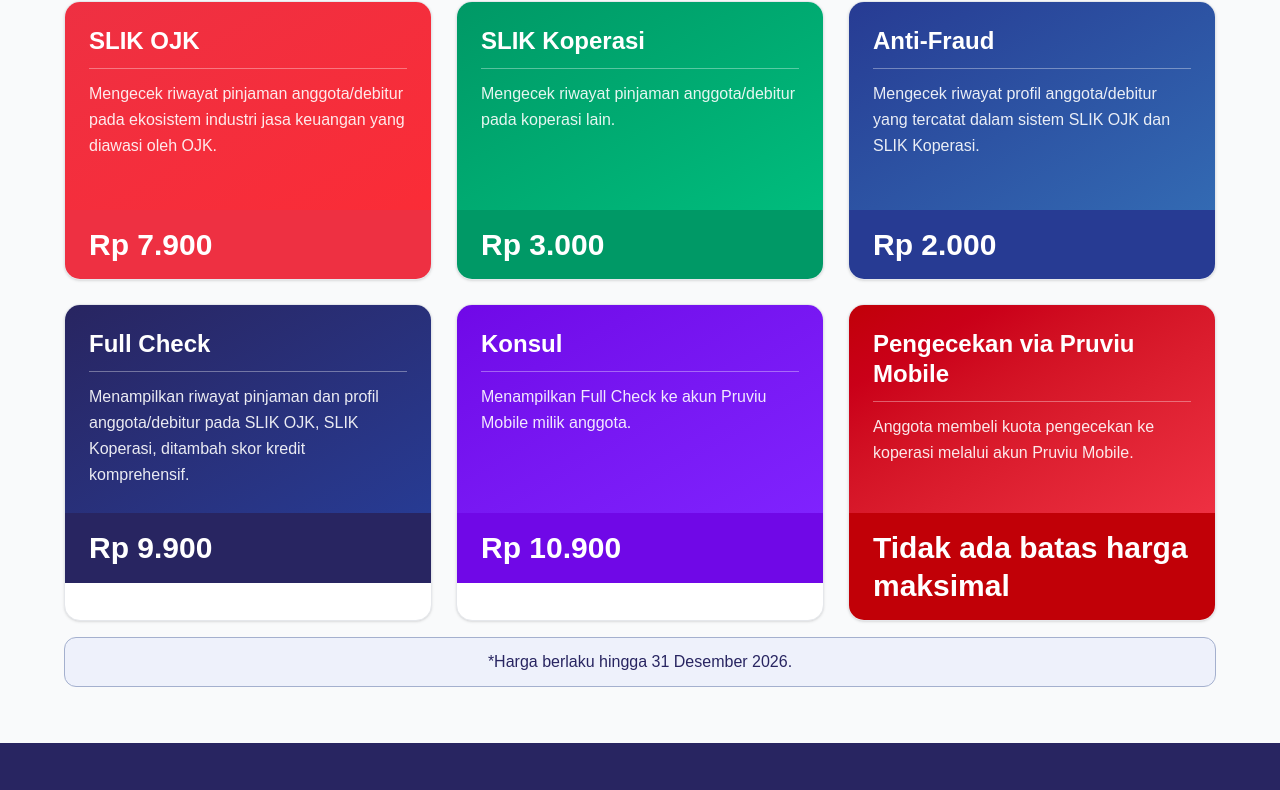
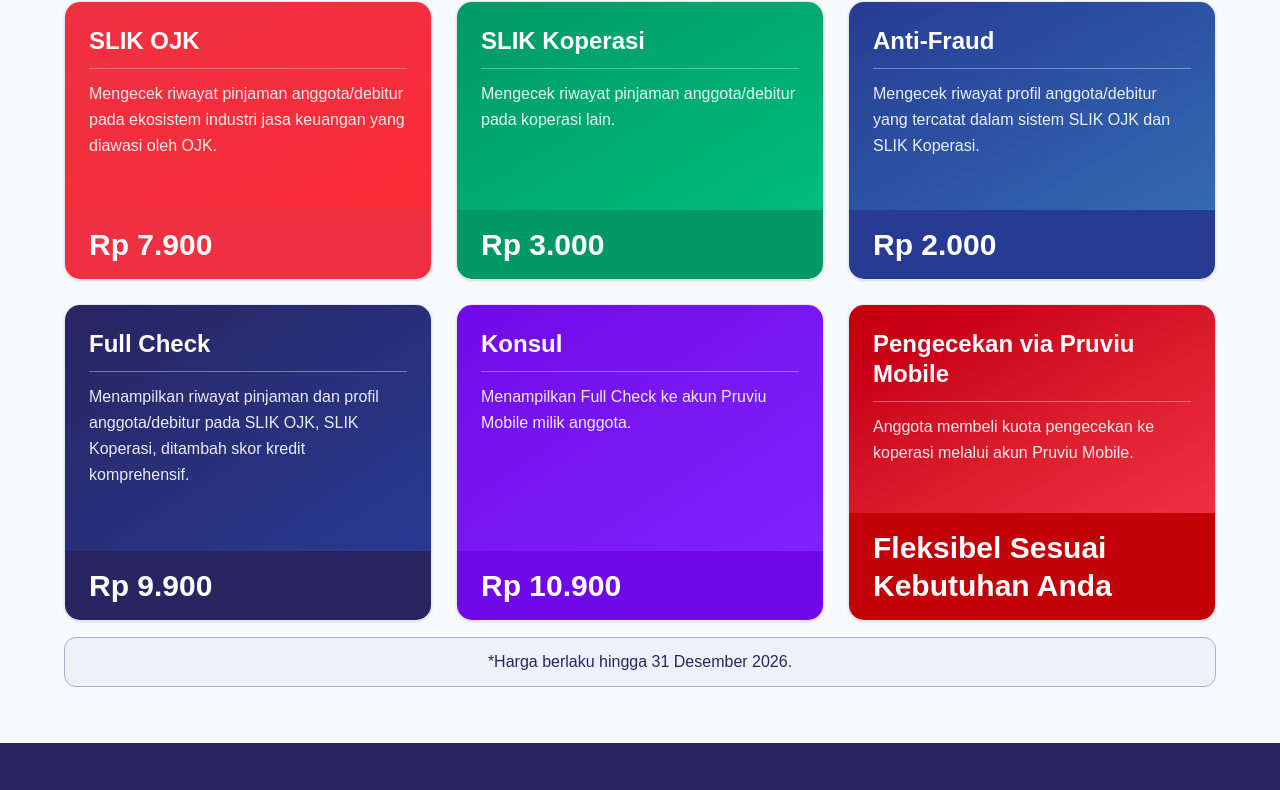
Before and after one commit to Farrrrrrrrrr/pruviu-landingpage, a Next.js app: page /harga in a window 1280 px wide. Shown: the part 838-1628 px from the top of the page. Built offline with nearby package versions, Linux system fonts and the light colour scheme.

Commit message:
some addition to the telco icons and explanations

```diff
--- a/app/harga/page.tsx
+++ b/app/harga/page.tsx
@@ -64,7 +64,7 @@
     name: "Pengecekan via Pruviu Mobile",
     description:
       "Anggota membeli kuota pengecekan ke koperasi melalui akun Pruviu Mobile.",
-    price: "Tidak ada batas harga maksimal",
+    price: "Fleksibel Sesuai Kebutuhan Anda",
     cardClass: "bg-gradient-to-br from-red-700 to-red-600",
     priceClass: "bg-red-700",
   },
@@ -134,9 +134,9 @@
                 {pricingItems.map((item) => (
                   <article
                     key={item.name}
-                    className="rounded-2xl overflow-hidden border border-gray-200 bg-white shadow-sm"
+                    className="flex h-full flex-col rounded-2xl overflow-hidden border border-gray-200 bg-white shadow-sm"
                   >
-                    <div className={item.cardClass + " min-h-52 p-6 text-white"}>
+                    <div className={item.cardClass + " min-h-52 flex-1 p-6 text-white"}>
                       <h3 className="text-2xl font-bold leading-tight mb-3">{item.name}</h3>
                       <div className="h-px bg-white/35 mb-3" />
                       <p className="text-sm md:text-base text-white/90 leading-relaxed">
--- a/app/page.tsx
+++ b/app/page.tsx
@@ -382,7 +382,7 @@
     {
       name: "Telco Score",
       description:
-        "Skor risiko tambahan berbasis pola penggunaan dan riwayat operator seluler.",
+        "Mengecek skor kelayakan kredit calon anggota/debitur berdasarkan nomor telepon dan data telekommunikasi 3 provider utama di Indonesia (Telkosel, Indosat, XL).",
       icon: (
         <svg
           className="h-2/3 w-2/3"
@@ -404,7 +404,7 @@
     {
       name: "Deteksi Judol",
       description:
-        "Identifikasi indikasi transaksi judi online untuk memperkuat mitigasi risiko.",
+        "Mendeteksi aktivitas calon anggota/debitur pada website atau aplikasi yang berisiko, terutama yang berkaitan dengan judi online dan sumber-sumber ilegal lainnya.",
       icon: (
         <svg
           className="h-2/3 w-2/3"
@@ -431,7 +431,7 @@
     {
       name: "Prediksi Pendapatan",
       description:
-        "Estimasi pendapatan berbasis data untuk melengkapi analisis kemampuan bayar.",
+        "Memprediksi penghasilan bulanan berdasarkan data konsumsi telekomunikasi, tipe device, aktivitas e-commerce, lending apps, dan internet banking dari calon anggota/debitur.",
       icon: (
         <svg
           className="h-2/3 w-2/3"
@@ -620,7 +620,7 @@
                   ].map((badge) => (
                     <div
                       key={badge.bottom}
-                      className="w-28 rounded-2xl bg-gradient-to-br from-navy-300 to-navy-500 p-[2px] shadow-sm sm:w-32 md:w-40"
+                      className={`w-28 rounded-2xl bg-gradient-to-br p-[2px] shadow-sm sm:w-32 md:w-40 ${badge.textGradient}`}
                     >
                       <div className="flex h-20 w-full flex-col items-center justify-center gap-1 rounded-[calc(1rem-2px)] bg-white px-3 sm:h-24 md:h-28">
                         <span
```
